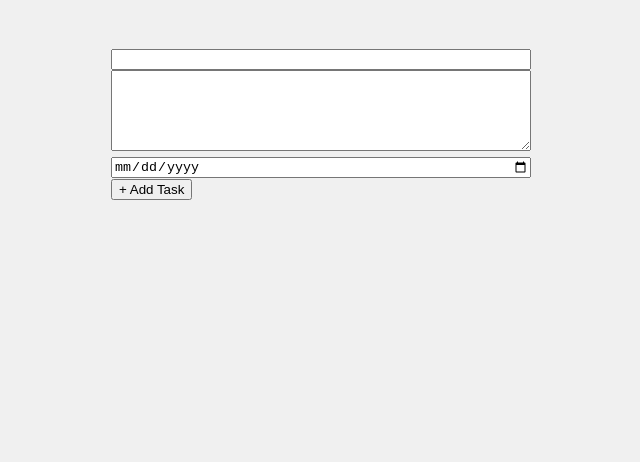
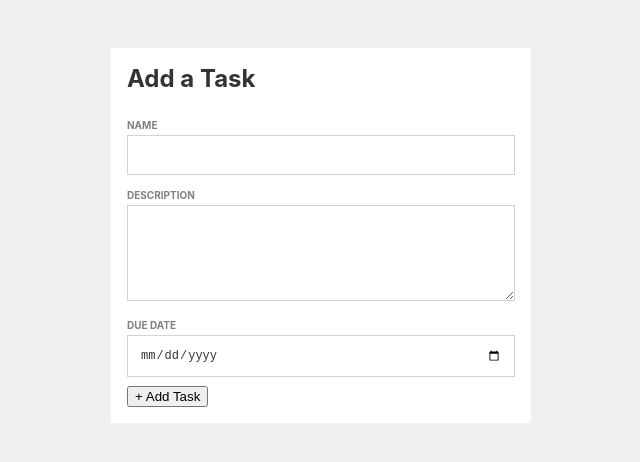
Before and after one commit to jmacaluso711/task-management, a React (Create React App) app: page / in a window 1280 px wide. Shown: the top 462 px of the page, without its empty margins (319-959 px from the left). Built offline with nearby package versions, Linux system fonts and the light colour scheme.

Commit message:
re-working the wireframe

```diff
--- a/src/App.js
+++ b/src/App.js
@@ -1,6 +1,6 @@
 import React, { Component } from 'react';
 import TaskList from './components/TaskList';
-
+import styled from 'styled-components';
 
 class App extends Component {
   state = {
@@ -56,16 +56,20 @@ class App extends Component {
 
     return (
       <div className="app">
+        <FormContainer>
+          <h2>Add a Task</h2>
           <form ref={(el) => this.taskForm = el} onSubmit={(e) => this.addTask(e)}>
-          <div>
+            <FormGroup>
+              <label htmlFor="name">Name</label>
               <input
                 ref={(input) => this.name = input}
                 name="name"
                 type="text"
                 required
               />
-          </div>
-          <div>
+            </FormGroup>
+            <FormGroup>
+              <label htmlFor="description">Description</label>
               <textarea
                 ref={(input) => this.description = input}
                 name="description"
@@ -73,17 +77,19 @@ class App extends Component {
                 rows="5"
                 required
               ></textarea>
-          </div>
-          <div>
+            </FormGroup>
+            <FormGroup>
+              <label htmlFor="dueDate">Due Date</label>
               <input
                 ref={(input) => this.dueDate = input}
                 name="dueDate"
                 type="date"
                 required
               />
-          </div>
+            </FormGroup>
             <button>+ Add Task</button>
           </form>
+        </FormContainer>
         {tasks &&
           <TaskList
             tasks={tasks}
@@ -97,3 +103,35 @@ class App extends Component {
 }
 
 export default App;
+
+const FormContainer = styled.div`
+  background-color: #fff;
+  padding: 1rem;
+  margin-bottom: 1rem;
+
+  h2 {
+    margin-top: 0;
+  }
+`
+
+const FormGroup = styled.div`
+  margin-bottom: .5rem;
+  input, textarea {
+    color: #333;
+    font-size: 12px;
+    padding: .75rem;
+    border: 1px solid lightgray;
+
+    &:focus {
+      outline: none;
+    }
+  }
+  label {
+    color: gray;
+    font-size: 10px;
+    font-weight: bold;
+    text-transform: uppercase;
+    display: inline-block;
+    margin-bottom: .25rem;
+  }
+`
--- a/src/components/Task.js
+++ b/src/components/Task.js
@@ -41,6 +41,7 @@ export default class Task extends Component {
 const TaskItem = styled.li`
   display: flex;
   list-style-type: none;
+  margin-bottom: 2px;
   background-color: #fff;
 
   > span {
@@ -56,7 +57,6 @@ const TaskItem = styled.li`
     justify-content: center;
     flex: 4;
     padding: 1rem;
-
     span {
       font-size: 10px;
     }
```
Lines whose indentation alone changed are shown as unchanged.
